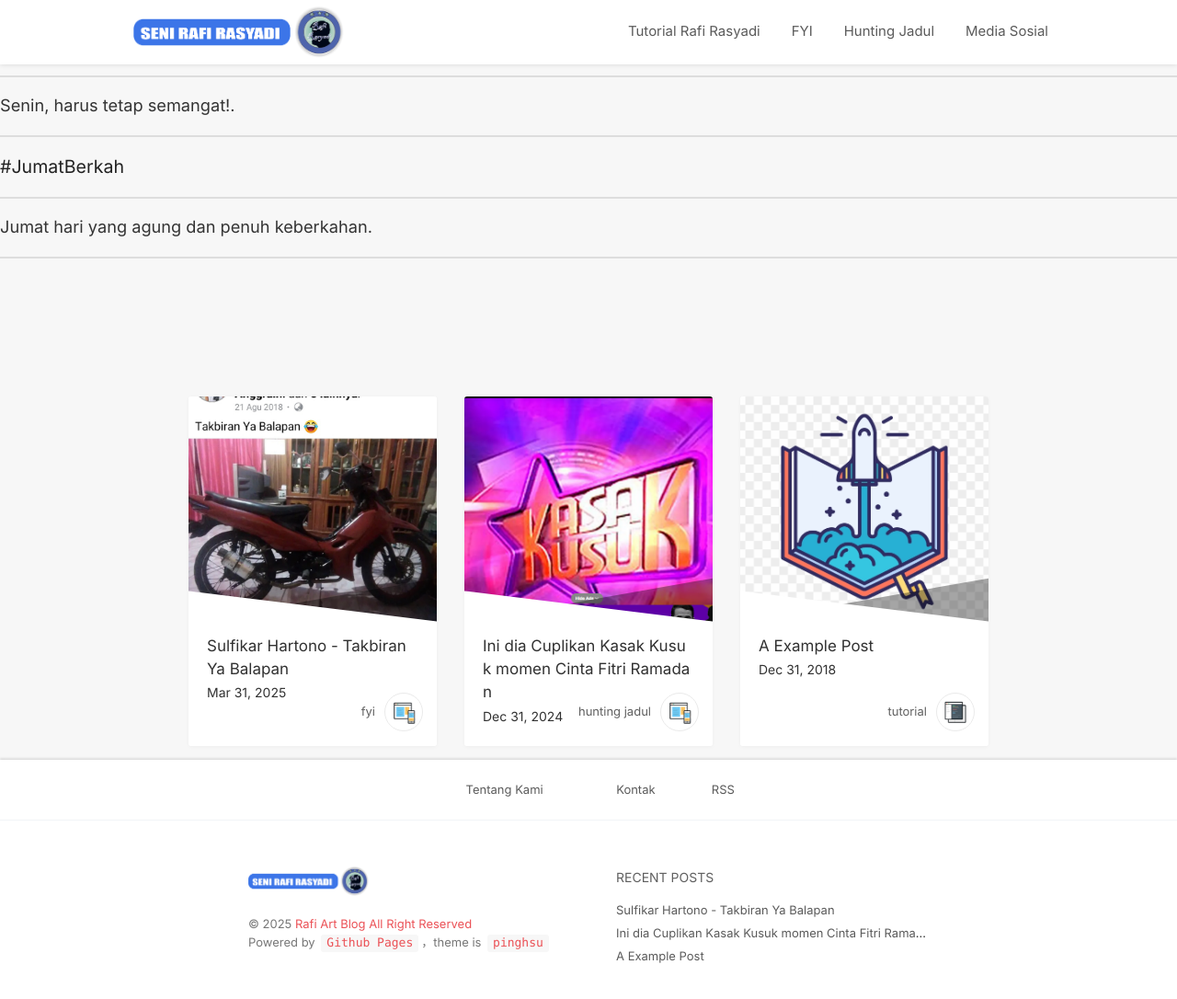
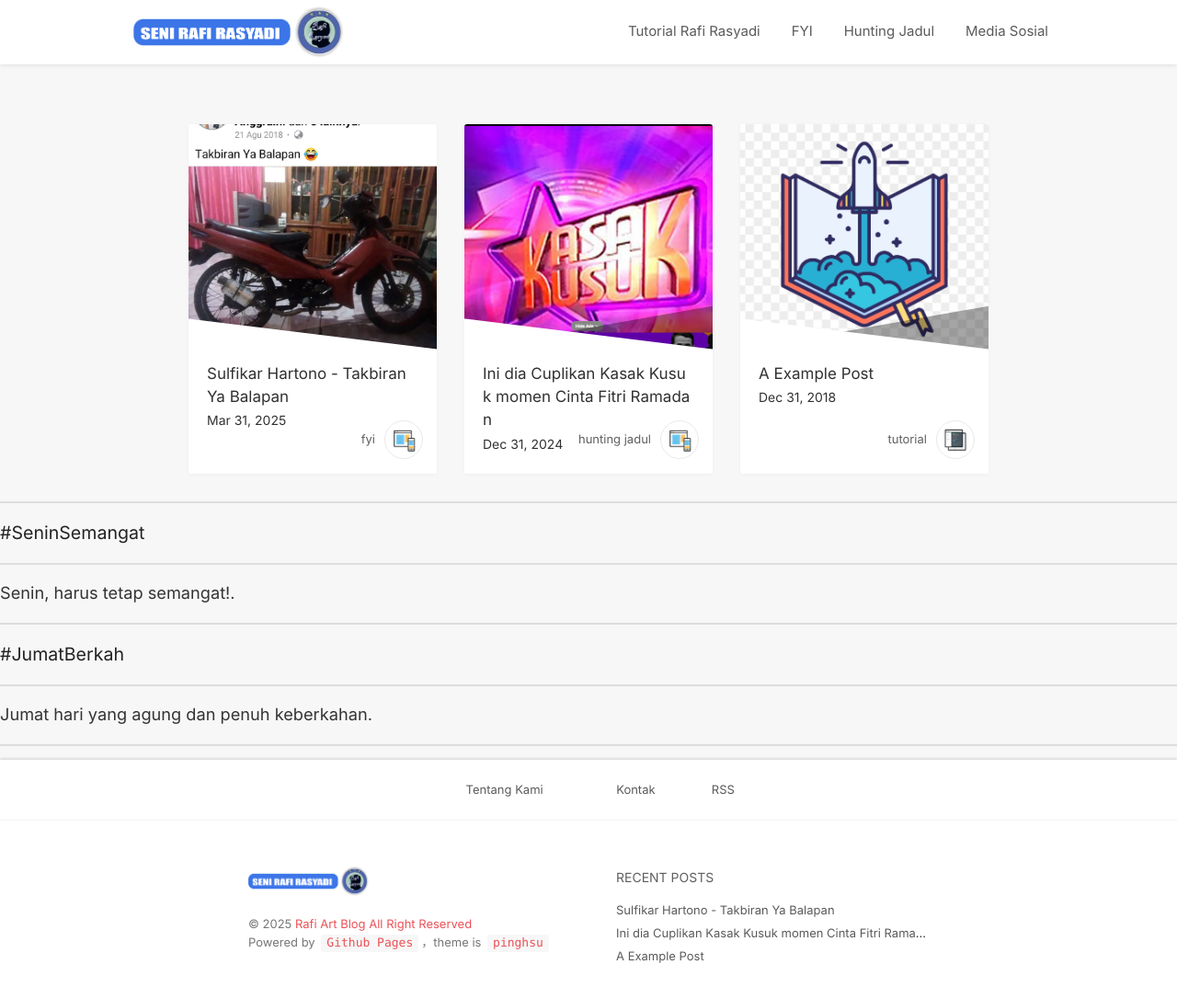
Before and after one commit to rafi-sudo/rafiart, a Jekyll site: the page built from index.html, in a window 1280 px wide and 1212 px high. Shown: the top 1086 px of the window at 92% size. Built offline with Jekyll 4.4.1, drawn with Linux system fonts in a browser that asks for light colours; nearby versions of some CDN libraries; some web fonts are replaced; the list of posts is cut into pages by our own code; comment, search, counter and statistics services are not loaded.

Commit message:
Update default.html

```diff
--- a/_layouts/default.html
+++ b/_layouts/default.html
@@ -7,9 +7,9 @@
 
     {% include header.html %}
 
+    {{ content }}
+
     {% include subheader.html %}
-
-    {{ content }}
 
     {% include footer.html %}
 
```
